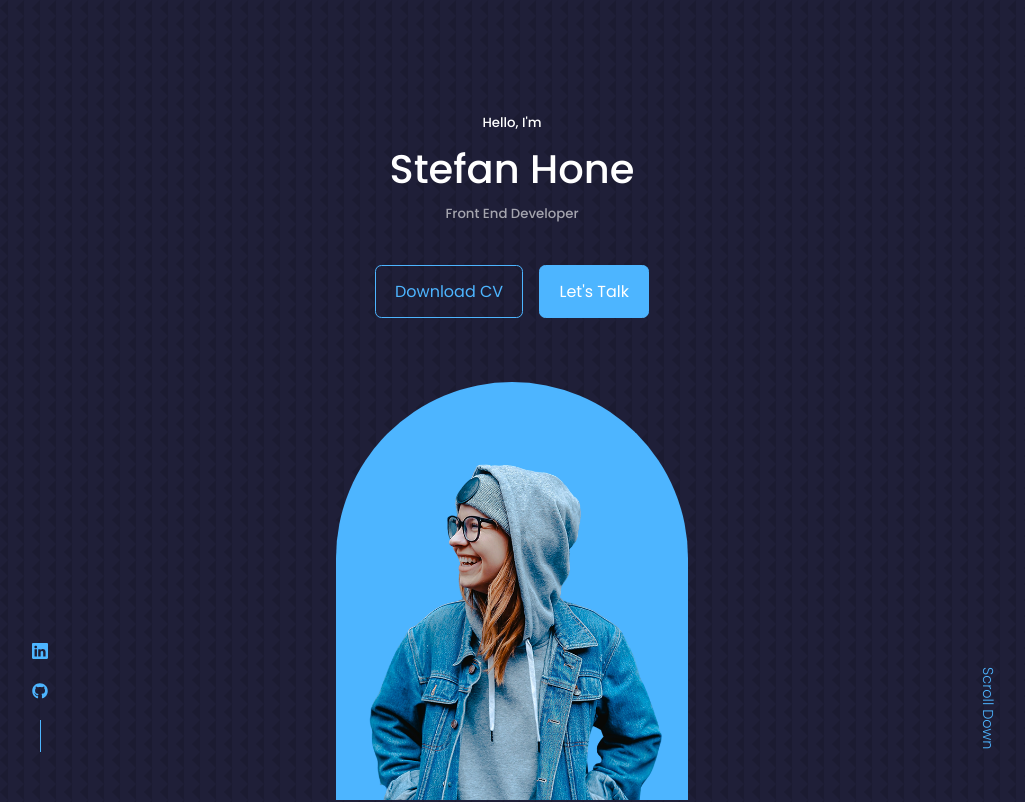
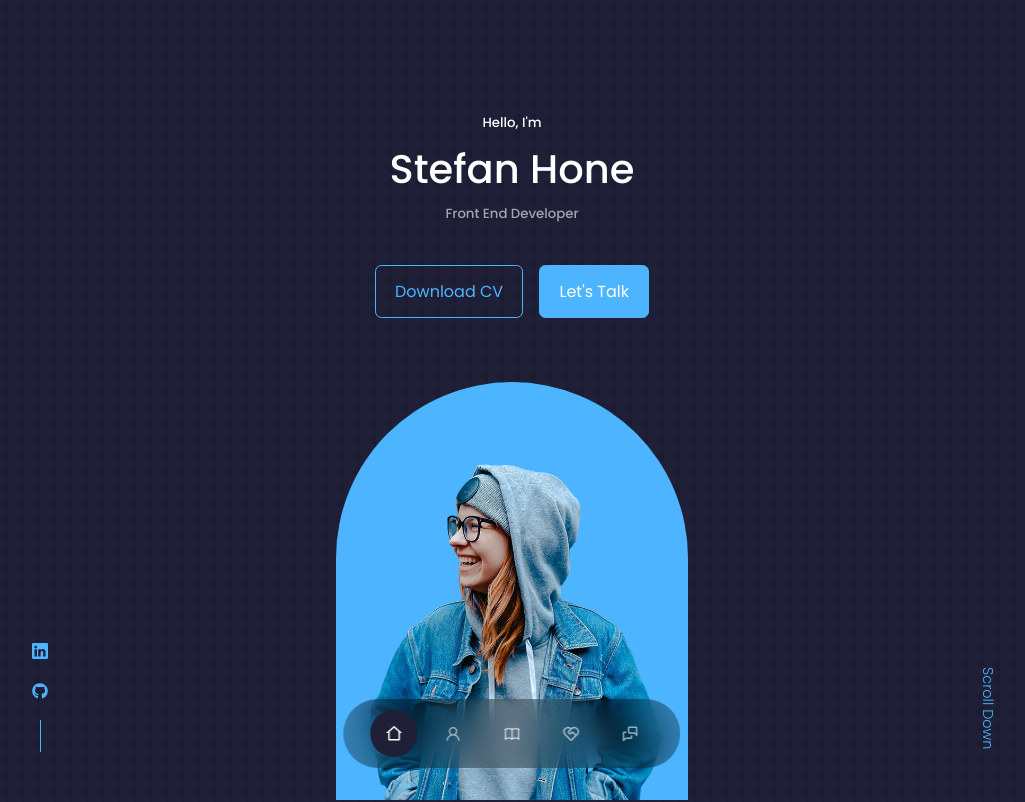
Before and after one commit to stefhone/react-portfolio-testing-1, a React (Create React App) app: page / in a window 1280 px wide. Shown: the top 802 px of the page, without its empty margins (128-1153 px from the left). Built offline with nearby package versions, Linux system fonts and the light colour scheme.

Commit message:
Nav Component styles - nav.css

```diff
--- a/src/components/nav/nav.css
+++ b/src/components/nav/nav.css
@@ -0,0 +1,32 @@
+nav {
+    background: rgba(0,0,0,.3);
+    width: max-content;
+    padding: .7rem 1.7rem;
+    z-index: 2;
+    position: fixed;
+    left: 50%;
+    transform: translateX(-50%);
+    bottom: 2rem;
+    display : flex;
+    gap: .8rem;
+    border-radius: 3rem;
+    backdrop-filter: blur(15px);
+}
+
+nav a {
+    background: transparent;
+    padding: .9rem;
+    border-radius: 50%;
+    display: flex;
+    color: var(--color-light);
+    font-size: 1.1rem;
+}
+
+nav a:hover {
+    background: rgba (0,0,0,.3);
+}
+
+nav a.active {
+    background: var(--color-bg);
+    color: var(--color-white);
+}
```
